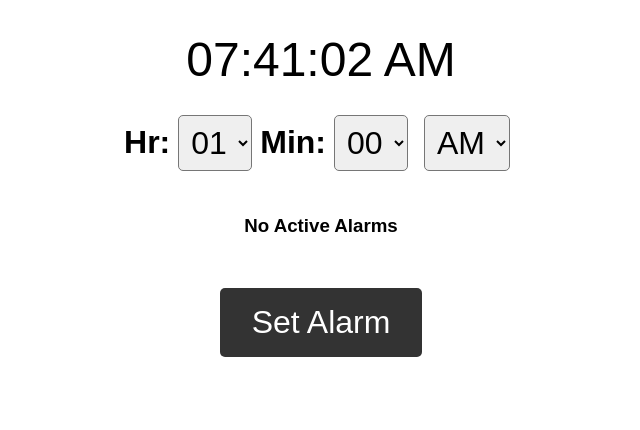
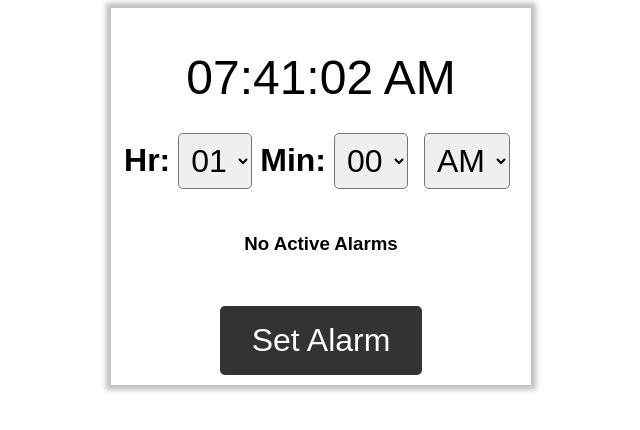
Before and after one commit to Biyayaa/alarmclock, a plain HTML site: page index.html in a window 1280 px wide. Shown: the whole page, without its empty margins (319-959 px from the left). Drawn offline with Linux system fonts and the light colour scheme.

Commit message:
updated the ui

```diff
--- a/style.css
+++ b/style.css
@@ -6,9 +6,11 @@ body {
 
 /* Main container styles */
 main {
-    max-width: 600px;
+    box-shadow: 0 0 5px 5px rgba(128, 128, 128, 0.497);
+    max-width: 400px;
     margin: 0 auto;
     text-align: center;
+    padding: 10px;
 }
 
 /* Headings styles */
```
